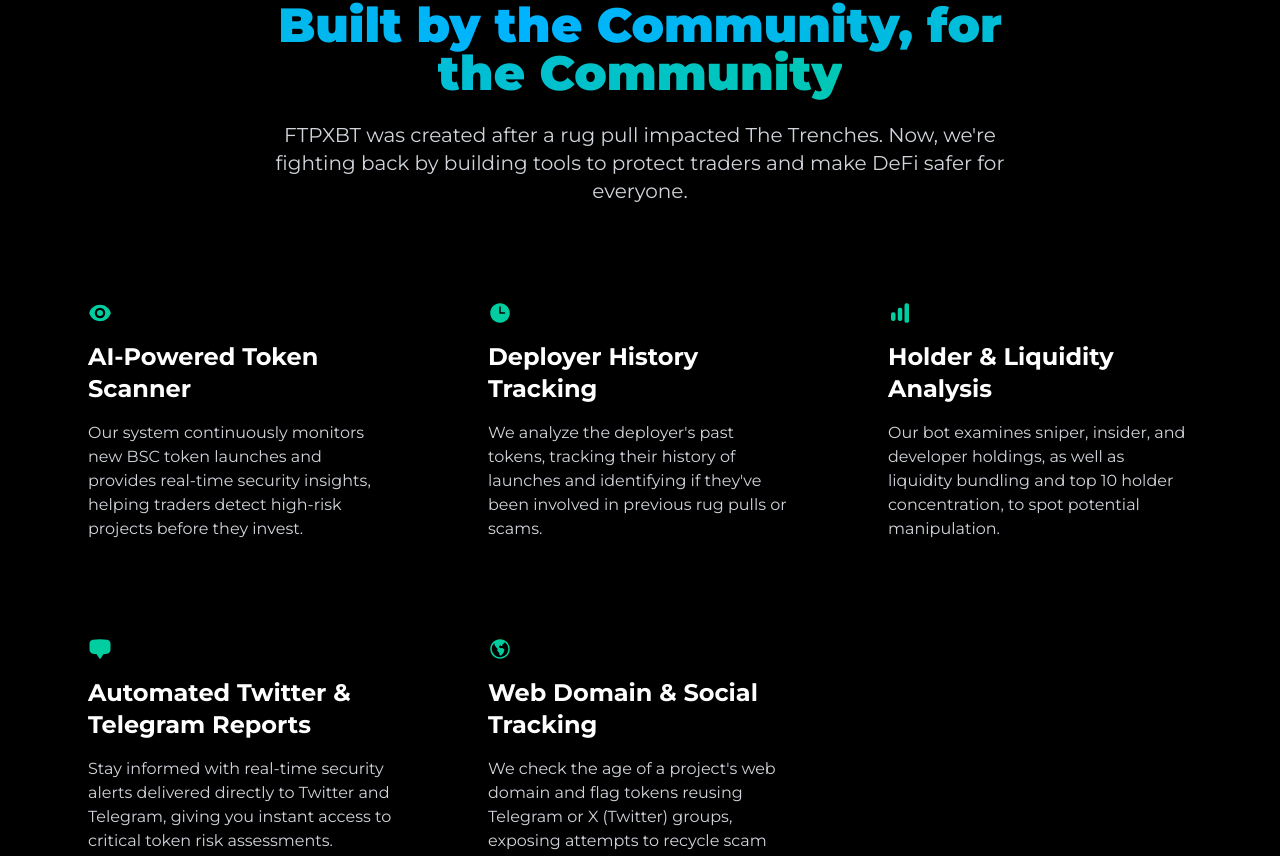
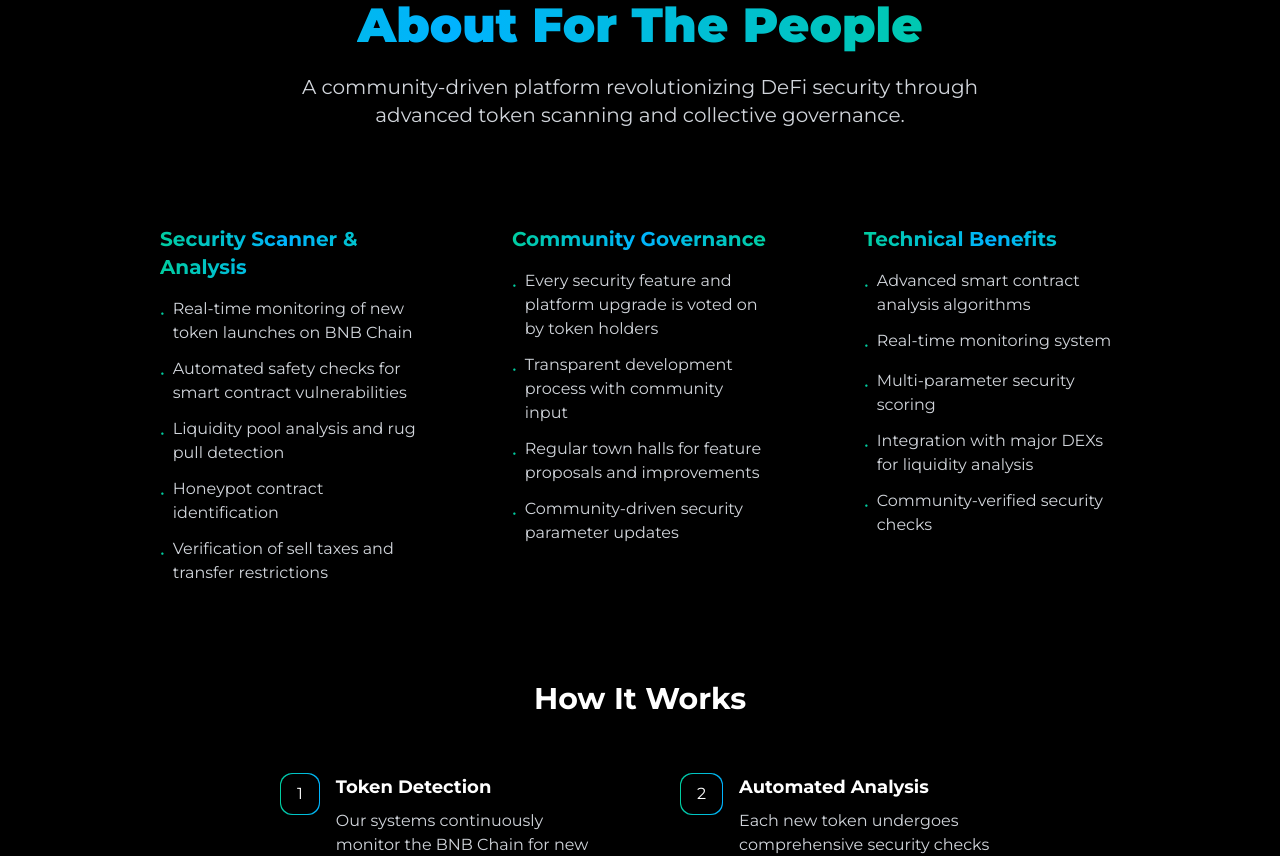
Before and after one commit to kakaaai/FTPXBT, a Next.js app: page / in a window 1280 px wide. Shown: the part 1005-1861 px from the top of the page. Built offline with nearby package versions, Linux system fonts and the light colour scheme.

Commit message:
fix: resolve TypeScript and ESLint issues

```diff
--- a/src/components/About.tsx
+++ b/src/components/About.tsx
@@ -1,152 +1,64 @@
 import { config } from '../config';
-import { useEffect, useRef } from 'react';
-
-const features = [
-  {
-    title: 'AI-Powered Token Scanner',
-    description:
-      'Our system continuously monitors new BSC token launches and provides real-time security insights, helping traders detect high-risk projects before they invest.',
-    icon: (
-      <svg
-        xmlns="http://www.w3.org/2000/svg"
-        viewBox="0 0 24 24"
-        fill="currentColor"
-        className="w-6 h-6"
-      >
-        <path d="M12 15a3 3 0 100-6 3 3 0 000 6z" />
-        <path
-          fillRule="evenodd"
-          d="M1.323 11.447C2.811 6.976 7.028 3.75 12.001 3.75c4.97 0 9.185 3.223 10.675 7.69.12.362.12.752 0 1.113-1.487 4.471-5.705 7.697-10.677 7.697-4.97 0-9.186-3.223-10.675-7.69a1.762 1.762 0 010-1.113zM17.25 12a5.25 5.25 0 11-10.5 0 5.25 5.25 0 0110.5 0z"
-          clipRule="evenodd"
-        />
-      </svg>
-    ),
-  },
-  {
-    title: 'Deployer History Tracking',
-    description:
-      "We analyze the deployer's past tokens, tracking their history of launches and identifying if they've been involved in previous rug pulls or scams.",
-    icon: (
-      <svg
-        xmlns="http://www.w3.org/2000/svg"
-        viewBox="0 0 24 24"
-        fill="currentColor"
-        className="w-6 h-6"
-      >
-        <path
-          fillRule="evenodd"
-          d="M12 2.25c-5.385 0-9.75 4.365-9.75 9.75s4.365 9.75 9.75 9.75 9.75-4.365 9.75-9.75S17.385 2.25 12 2.25zM12.75 6a.75.75 0 00-1.5 0v6c0 .414.336.75.75.75h4.5a.75.75 0 000-1.5h-3.75V6z"
-          clipRule="evenodd"
-        />
-      </svg>
-    ),
-  },
-  {
-    title: 'Holder & Liquidity Analysis',
-    description:
-      'Our bot examines sniper, insider, and developer holdings, as well as liquidity bundling and top 10 holder concentration, to spot potential manipulation.',
-    icon: (
-      <svg
-        xmlns="http://www.w3.org/2000/svg"
-        viewBox="0 0 24 24"
-        fill="currentColor"
-        className="w-6 h-6"
-      >
-        <path d="M18.375 2.25c-1.035 0-1.875.84-1.875 1.875v15.75c0 1.035.84 1.875 1.875 1.875h.75c1.035 0 1.875-.84 1.875-1.875V4.125c0-1.036-.84-1.875-1.875-1.875h-.75zM9.75 8.625c0-1.036.84-1.875 1.875-1.875h.75c1.036 0 1.875.84 1.875 1.875v9.375c0 1.035-.84 1.875-1.875 1.875h-.75c-1.036 0-1.875-.84-1.875-1.875V8.625zM3 13.125c0-1.036.84-1.875 1.875-1.875h.75c1.036 0 1.875.84 1.875 1.875v4.875c0 1.035-.84 1.875-1.875 1.875h-.75C3.84 19.875 3 19.035 3 18v-4.875z" />
-      </svg>
-    ),
-  },
-  {
-    title: 'Automated Twitter & Telegram Reports',
-    description:
-      'Stay informed with real-time security alerts delivered directly to Twitter and Telegram, giving you instant access to critical token risk assessments.',
-    icon: (
-      <svg
-        xmlns="http://www.w3.org/2000/svg"
-        viewBox="0 0 24 24"
-        fill="currentColor"
-        className="w-6 h-6"
-      >
-        <path
-          fillRule="evenodd"
-          d="M4.848 2.771A49.144 49.144 0 0112 2.25c2.43 0 4.817.178 7.152.52 1.978.292 3.348 2.024 3.348 3.97v6.02c0 1.946-1.37 3.678-3.348 3.97a48.901 48.901 0 01-3.476.383.39.39 0 00-.297.17l-2.755 4.133a.75.75 0 01-1.248 0l-2.755-4.133a.39.39 0 00-.297-.17 48.9 48.9 0 01-3.476-.384c-1.978-.29-3.348-2.024-3.348-3.97V6.741c0-1.946 1.37-3.68 3.348-3.97z"
-          clipRule="evenodd"
-        />
-      </svg>
-    ),
-  },
-  {
-    title: 'Web Domain & Social Tracking',
-    description:
-      "We check the age of a project's web domain and flag tokens reusing Telegram or X (Twitter) groups, exposing attempts to recycle scam narratives.",
-    icon: (
-      <svg
-        xmlns="http://www.w3.org/2000/svg"
-        viewBox="0 0 24 24"
-        fill="currentColor"
-        className="w-6 h-6"
-      >
-        <path
-          fillRule="evenodd"
-          d="M12 2.25c-5.385 0-9.75 4.365-9.75 9.75s4.365 9.75 9.75 9.75 9.75-4.365 9.75-9.75S17.385 2.25 12 2.25zM6.262 6.072a8.25 8.25 0 1010.562-.766 4.5 4.5 0 01-1.318 1.357L14.25 7.5l.165.33a.809.809 0 01-1.086 1.085l-.604-.302a1.125 1.125 0 00-1.298.21l-.132.131c-.439.44-.439 1.152 0 1.591l.296.296c.256.257.622.374.98.314l1.17-.195c.323-.054.654.036.905.245l1.33 1.108c.32.267.46.694.358 1.1a8.7 8.7 0 01-2.288 4.04l-.723.724a1.125 1.125 0 01-1.298.21l-.153-.076a1.125 1.125 0 01-.622-1.006v-1.089c0-.298-.119-.585-.33-.796l-1.347-1.347a1.125 1.125 0 01-.21-1.298L9.75 12l-1.64-1.64a6 6 0 01-1.676-3.257l-.172-1.03z"
-          clipRule="evenodd"
-        />
-      </svg>
-    ),
-  },
-];
 
 export default function About() {
-  const sectionRef = useRef<HTMLElement>(null);
-
-  useEffect(() => {
-    const observer = new IntersectionObserver(
-      entries => {
-        entries.forEach(entry => {
-          if (entry.isIntersecting) {
-            entry.target.classList.add('show');
-          }
-        });
-      },
-      { threshold: 0.1 }
-    );
-
-    const animatedElements = sectionRef.current?.querySelectorAll('.animate-on-scroll');
-    animatedElements?.forEach(el => observer.observe(el));
-
-    return () => observer.disconnect();
-  }, []);
-
   return (
-    <section id="about" className="py-16 bg-black" ref={sectionRef}>
+    <section id="about" className="py-16 bg-black">
       <div className="container mx-auto px-4">
-        {/* Mission Statement */}
-        <div className="max-w-3xl mx-auto text-center mb-16 animate-on-scroll fade-up">
+        <div className="max-w-3xl mx-auto text-center mb-16">
           <h2 className="text-4xl md:text-5xl font-black text-white mb-6">
             <span className="bg-gradient-to-r from-primary via-secondary to-primary bg-clip-text text-transparent animate-gradient">
-              Built by the Community, for the Community
+              About {config.token.name}
             </span>
           </h2>
           <p className="text-xl text-gray-300">
-            FTPXBT was created after a rug pull impacted The Trenches. Now, we're fighting back by
-            building tools to protect traders and make DeFi safer for everyone.
+            A community-driven platform revolutionizing DeFi security through advanced token
+            scanning and collective governance.
           </p>
         </div>
 
-        {/* Features Grid */}
-        <div className="grid grid-cols-1 md:grid-cols-2 lg:grid-cols-3 gap-8 mb-16">
-          {features.map((feature, index) => (
+        <div className="grid grid-cols-1 md:grid-cols-3 gap-8 max-w-5xl mx-auto">
+          {config.features.map((feature, index) => (
             <div
               key={index}
-              className="animate-on-scroll fade-up-stagger bg-card rounded-2xl p-8
-                hover:bg-cardHover transition-all duration-300 transform hover:-translate-y-1"
-              style={{ animationDelay: `${index * 200}ms` }}
+              className="bg-card rounded-2xl p-8 hover:bg-cardHover transition-all duration-300"
             >
-              <div className="text-primary mb-4">{feature.icon}</div>
-              <h3 className="text-2xl font-bold text-white mb-4">{feature.title}</h3>
-              <p className="text-gray-300">{feature.description}</p>
+              <h3 className="text-xl font-bold bg-gradient-to-r from-primary via-secondary to-primary bg-clip-text text-transparent mb-4">
+                {feature.title}
+              </h3>
+              <ul className="space-y-3">
+                {feature.items.map((item, itemIndex) => (
+                  <li key={itemIndex} className="text-gray-300 flex items-start gap-2">
+                    <span className="text-primary mt-1">•</span>
+                    <span>{item}</span>
+                  </li>
+                ))}
+              </ul>
             </div>
           ))}
+        </div>
+
+        <div className="mt-16 max-w-3xl mx-auto">
+          <h3 className="text-2xl md:text-3xl font-bold text-white text-center mb-8">
+            How It Works
+          </h3>
+          <div className="grid grid-cols-1 md:grid-cols-2 gap-8">
+            {config.howItWorks.map((step, index) => (
+              <div
+                key={index}
+                className="bg-card rounded-2xl p-6 hover:bg-cardHover transition-all duration-300"
+              >
+                <div className="flex items-start gap-4">
+                  <div className="bg-gradient-to-r from-primary to-secondary p-[1px] rounded-xl">
+                    <div className="bg-black px-4 py-2 rounded-xl">{index + 1}</div>
+                  </div>
+                  <div>
+                    <h4 className="text-lg font-bold text-white mb-2">{step.title}</h4>
+                    <p className="text-gray-300">{step.description}</p>
+                  </div>
+                </div>
+              </div>
+            ))}
+          </div>
         </div>
       </div>
 
@@ -167,28 +79,6 @@
           background-size: 200% auto;
           animation: gradient 5s ease infinite;
         }
-
-        .animate-on-scroll {
-          opacity: 0;
-          transform: translateY(20px);
-          transition: all 0.6s ease-out;
-        }
-
-        .animate-on-scroll.show {
-          opacity: 1;
-          transform: translateY(0);
-        }
-
-        .fade-up-stagger {
-          opacity: 0;
-          transform: translateY(20px);
-          transition: all 0.6s ease-out;
-        }
-
-        .fade-up-stagger.show {
-          opacity: 1;
-          transform: translateY(0);
-        }
       `}</style>
     </section>
   );
```
Also changed, not shown: src/hooks/useAnimatedNumber.ts (+31 -86 lines), src/hooks/useEventListener.ts (+29 -79 lines), src/hooks/useThrottle.ts (+36 -137 lines), 1 other file (tests, documents, lock files or other folders).
